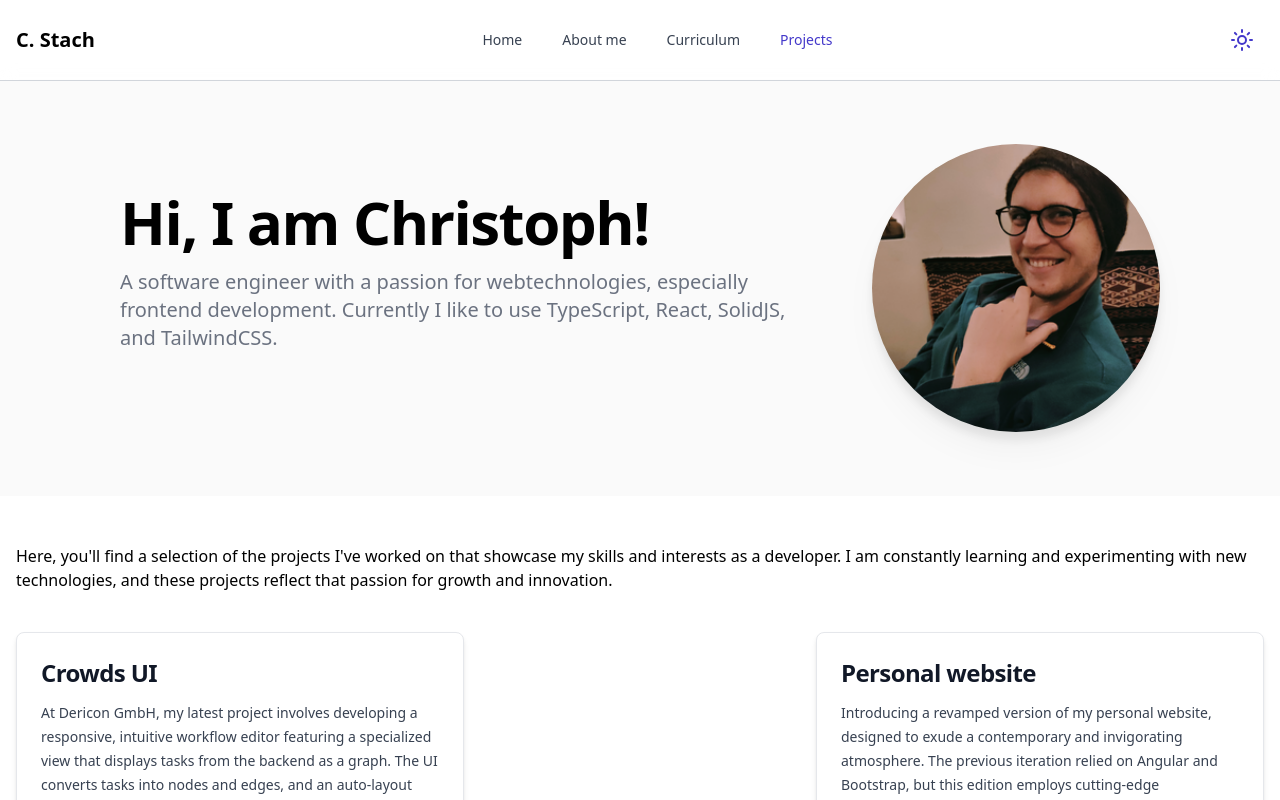
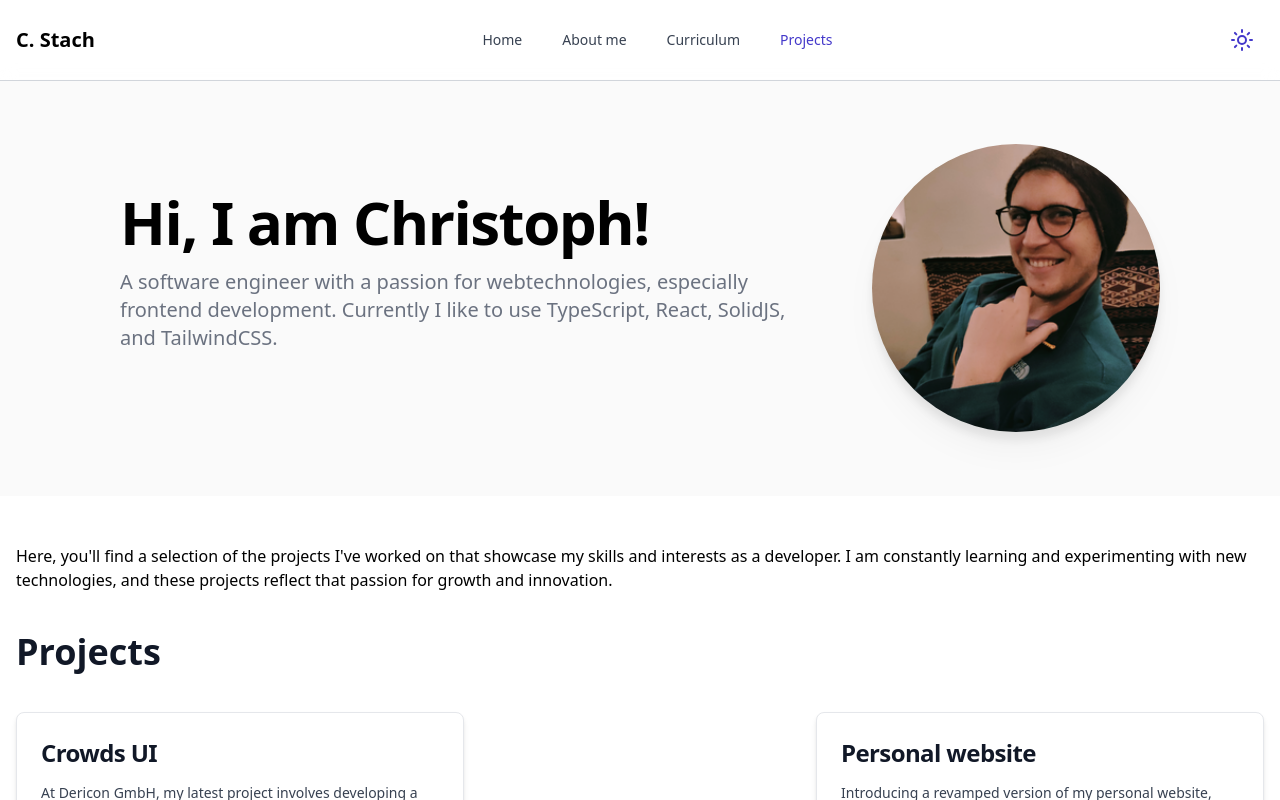
Before and after one commit to christophstach/christophstach-website-next, a Next.js app: page /projects in a window 1280 px wide. Shown: the top 800 px of the page. Built offline with nearby package versions, Linux system fonts and the light colour scheme.

Commit message:
Fix Lighthouse bugs

```diff
--- a/app/about-me/page.tsx
+++ b/app/about-me/page.tsx
@@ -10,6 +10,8 @@ export const metadata: Metadata = {
 export default function AboutMe() {
   return (
     <div className="prose prose-indigo mx-auto dark:prose-invert sm:prose-sm lg:prose-lg xl:prose-xl">
+      <h2>Projects</h2>
+
       <p>
         I started software development at the age of 13. It quickly became a
         passion for me and I started to code my first small projects and
--- a/app/projects/page.tsx
+++ b/app/projects/page.tsx
@@ -22,6 +22,10 @@ export default function Projects() {
         </p>
       </section>
 
+      <div className="prose prose-indigo mb-10 max-w-none dark:prose-invert sm:prose-sm lg:prose-lg xl:prose-xl">
+        <h2>Projects</h2>
+      </div>
+
       <div className="flex flex-wrap justify-between gap-10">
         {projects.map((project, index) => {
           return (
@@ -29,9 +33,9 @@ export default function Projects() {
               key={index}
               className="flex max-w-xs flex-col gap-3 rounded-lg border border-gray-200 bg-white p-6 shadow-md dark:border-gray-700 dark:bg-gray-800 md:max-w-md"
             >
-              <h5 className="text-2xl font-bold tracking-tight text-gray-900 dark:text-white">
+              <h3 className="text-2xl font-bold tracking-tight text-gray-900 dark:text-white">
                 {project.title}
-              </h5>
+              </h3>
               <div
                 className="prose prose-sm prose-indigo dark:prose-invert"
                 dangerouslySetInnerHTML={{ __html: project.description }}
```
